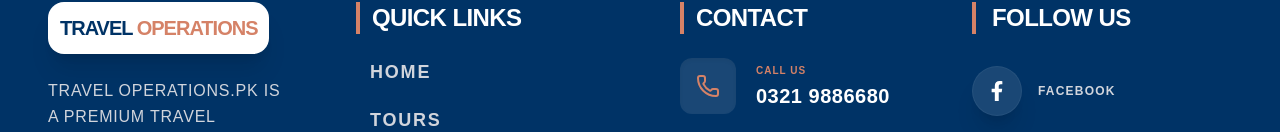
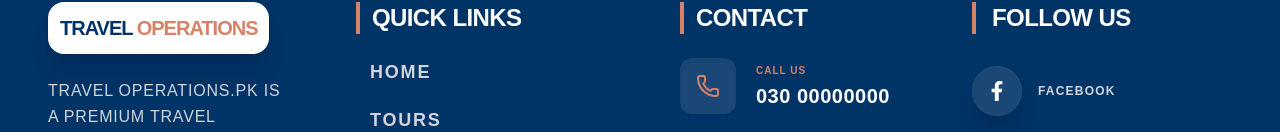
Before and after one commit to usman-codex/Travel, a Next.js app: page / in a window 1280 px wide. Shown: the part 5783-5915 px from the top of the page. Built offline with nearby package versions, Linux system fonts and the light colour scheme.

Commit message:
Updated book now page

```diff
--- a/components/Footer.jsx
+++ b/components/Footer.jsx
@@ -66,7 +66,7 @@ const Footer = () => {
                 </div>
                 <div className="flex flex-col">
                   <span className="hidden lg:block text-[10px] text-[#D58267] font-black uppercase tracking-widest mb-1">Call Us</span>
-                  <span className="text-[10px] lg:text-xl font-bold tracking-wide">0321 9886680</span>
+                  <span className="text-[10px] lg:text-xl font-bold tracking-wide">030 00000000</span>
                 </div>
               </div>
 
```
